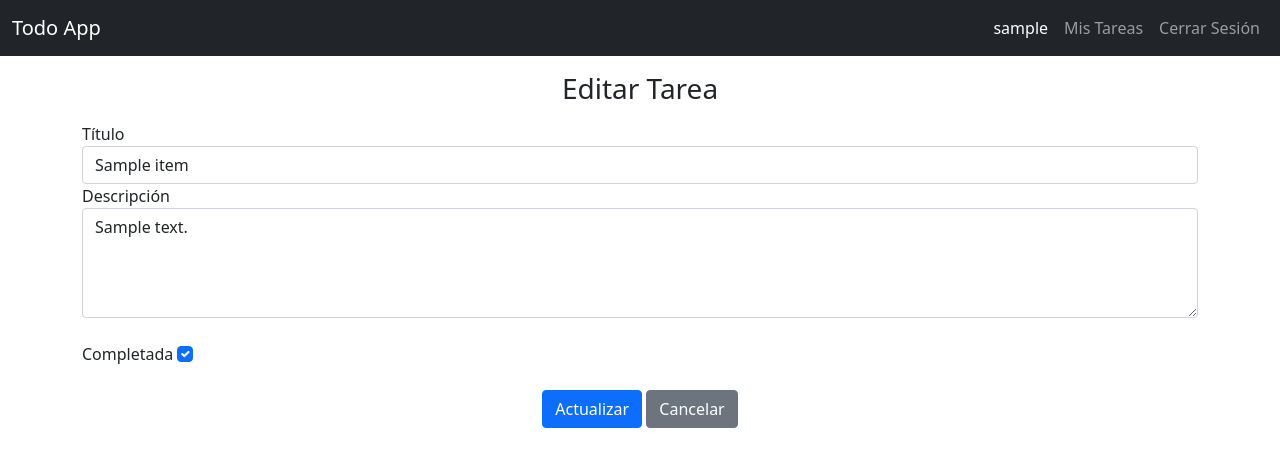
After one commit to BrayanTM/Flask-WebToDo, a Flask app: page /todo/update/1 in a window 1280 px wide. The commit adds this page. Shown: the top 467 px of the page. Run offline with Flask 3, Linux system fonts and the light colour scheme; the visitor is signed in with stand-in values (Sample User, id 1); tables that the repository leaves empty hold one stand-in row (values such as "Sample post").

Commit message:
feat: Implementar gestión de autenticación y tareas en la aplicación Flask

```diff
--- a/todoapp/auth.py
+++ b/todoapp/auth.py
@@ -1,16 +1,12 @@
-from flask import Blueprint, render_template, request, url_for, redirect, flash
+from flask import Blueprint, render_template, request, url_for, redirect, flash, session, g
 from werkzeug.security import generate_password_hash, check_password_hash
+import functools
 from .models import User
 from .extensions import db
 import os
 
 
 auth_bp = Blueprint('auth', __name__, url_prefix='/auth')
-
-
-@auth_bp.route('/login')
-def login():
-    return render_template('auth/login.html')
 
 
 @auth_bp.route('/register', methods=['GET', 'POST'])
@@ -33,4 +29,51 @@ def register():
         flash('User registered successfully!', 'success')
         return redirect(url_for('auth.login'))
 
+    if g.user:
+        return redirect(url_for('todo.index'))
     return render_template('auth/register.html')
+
+
+@auth_bp.route('/login', methods=['GET', 'POST'])
+def login():
+    if request.method == 'POST':
+        username = request.form['username']
+        password = request.form['password']
+
+        user = User.query.filter_by(username=username).first()
+        if user and check_password_hash(user.password, password):
+            session.clear()
+            session['user_id'] = user.id
+            flash('Inicio de sesión exitoso!', 'success')
+            return redirect(url_for('todo.index'))
+        else:
+            flash('Nombre de usuario o contraseña inválidos', 'error')
+
+    if g.user:
+        return redirect(url_for('todo.index'))
+    return render_template('auth/login.html')
+
+
+@auth_bp.route('/logout')
+def logout():
+    session.clear()
+    return redirect(url_for('index'))
+
+
+@auth_bp.before_app_request
+def load_logged_in_user():
+    user_id = session.get('user_id')
+
+    if user_id is None:
+        g.user = None
+    else:
+        g.user = User.query.get_or_404(user_id)
+
+
+def login_required(view):
+    @functools.wraps(view)
+    def wrapped_view(**kwargs):
+        if g.user is None:
+            return redirect(url_for('auth.login'))
+        return view(**kwargs)
+    return wrapped_view
--- a/todoapp/templates/base.html
+++ b/todoapp/templates/base.html
@@ -21,12 +21,24 @@
             </button>
             <div class="collapse navbar-collapse justify-content-end" id="navbarNav">
                 <ul class="navbar-nav">
+                    {% if g.user %}
+                    <li class="nav-item">
+                        <span class="nav-link active">{{ g.user.username }}</span>
+                    </li>
+                    <li class="nav-item">
+                        <a class="nav-link" href="{{ url_for('todo.index') }}">Mis Tareas</a>
+                    </li>
+                    <li class="nav-item">
+                        <a class="nav-link" href="{{ url_for('auth.logout') }}">Cerrar Sesión</a>
+                    </li>
+                    {% else %}
                     <li class="nav-item">
                         <a class="nav-link" href="{{ url_for('auth.register') }}">Registrarse</a>
                     </li>
                     <li class="nav-item">
                         <a class="nav-link" href="{{ url_for('auth.login') }}">Iniciar Sesión</a>
                     </li>
+                    {% endif %}
                 </ul>
             </div>
         </div>
@@ -35,23 +47,8 @@
     {% block content %}
     {% endblock %}
 
-    {% for message in get_flashed_messages(with_categories=true) %}
-        <div class="container mt-3">
-            <div class="row">
-                <div class="col-md-6 mx-auto">
-                    {% if message[0] == 'error' %}
-                    <div class="alert alert-danger" role="alert">
-                        {{ message[1] }}
-                    </div>
-                    {% else %}
-                    <div class="alert alert-{{ message[0] }}" role="alert">
-                        {{ message[1] }}
-                    </div>
-                    {% endif %}
-                </div>
-            </div>
-        </div>
-    {% endfor %}
+    {% block validate %}
+    {% endblock %}
 
     <script src="https://cdn.jsdelivr.net/npm/bootstrap@5.0.2/dist/js/bootstrap.bundle.min.js"
         integrity="sha384-MrcW6ZMFYlzcLA8Nl+NtUVF0sA7MsXsP1UyJoMp4YLEuNSfAP+JcXn/tWtIaxVXM"
--- /dev/null
+++ b/todoapp/templates/todo/update.html
@@ -0,0 +1,32 @@
+{% extends "base.html" %}
+
+{% block content %}
+
+<section class="container-sm">
+    <h3 class="text-center mt-3 mb-3">{% block title %}Editar Tarea{% endblock %}</h3>
+    <form action="" method="post">
+        <div class="form-group">
+            <label for="title">Título</label>
+            <input type="text" class="form-control" id="title" name="title" required maxlength="100"
+                value="{{ todo_item.title }}">
+        </div>
+        <div class="form-group">
+            <label for="description">Descripción</label>
+            <textarea class="form-control" id="description" name="description" rows="4"
+                maxlength="500">{{ todo_item.description }}</textarea>
+        </div>
+        <br>
+        <div class="form-group">
+            <label for="status">Completada</label>
+            <input type="checkbox" id="status" name="status" class="form-check-input" {% if todo_item.completed==true %}
+                checked {% endif %}>
+        </div>
+        <br>
+        <div class="text-center">
+            <input type="submit" value="Actualizar" class="btn btn-primary">
+            <a href="{{ url_for('todo.index') }}" class="btn btn-secondary">Cancelar</a>
+        </div>
+    </form>
+</section>
+
+{% endblock %}
--- a/todoapp/todo.py
+++ b/todoapp/todo.py
@@ -1,12 +1,58 @@
-from flask import Blueprint
+from flask import Blueprint, render_template, request, url_for, redirect, flash, g
+from todoapp.auth import login_required
+from .models import TodoItem, User
+from .extensions import db
+
 
 todo_bp = Blueprint('todo', __name__, url_prefix='/todo')
 
+
 @todo_bp.route('/list')
+@login_required
 def index():
-    return "Aquí está la lista de tareas pendientes."
+    todo_items = TodoItem.query.all()
+    return render_template('todo/index.html', todo_items=todo_items)
 
 
-@todo_bp.route('/add')
+@todo_bp.route('/add', methods=['GET', 'POST'])
+@login_required
 def add_task():
-    return "Aquí puedes agregar una nueva tarea pendiente."
+    if request.method == 'POST':
+        title = request.form['title']
+        description = request.form.get('description', '')
+
+        new_todo = TodoItem(user=g.user.id, title=title, description=description)
+        db.session.add(new_todo)
+        db.session.commit()
+
+        flash('Tarea agregada exitosamente!', 'success')
+        return redirect(url_for('todo.index'))
+    return render_template('todo/create.html')
+
+
+@todo_bp.route('/update/<int:todo_id>', methods=['GET', 'POST'])
+@login_required
+def update_task(todo_id):
+    todo_item = TodoItem.query.get_or_404(todo_id)
+
+    if request.method == 'POST':
+        todo_item.title = request.form['title']
+        todo_item.description = request.form.get('description', '')
+        todo_item.completed = 'status' in request.form
+
+        db.session.commit()
+
+        flash('Tarea actualizada exitosamente!', 'success')
+        return redirect(url_for('todo.index'))
+
+    return render_template('todo/update.html', todo_item=todo_item)
+
+
+@todo_bp.route('/delete/<int:todo_id>', methods=['POST'])
+@login_required
+def delete_task(todo_id):
+    todo_item = TodoItem.query.get_or_404(todo_id)
+    db.session.delete(todo_item)
+    db.session.commit()
+    flash('Tarea eliminada exitosamente!', 'success')
+    return redirect(url_for('todo.index'))
```
Also changed, not shown: todoapp/templates/auth/login.html (+22 -2 lines), todoapp/templates/auth/register.html (+25 -3 lines), todoapp/templates/index.html (+7 -0 lines), todoapp/templates/todo/create.html (added, +24 -0 lines), todoapp/templates/todo/index.html (added, +47 -0 lines).
